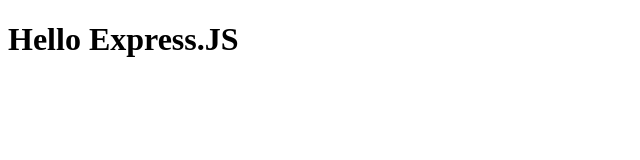
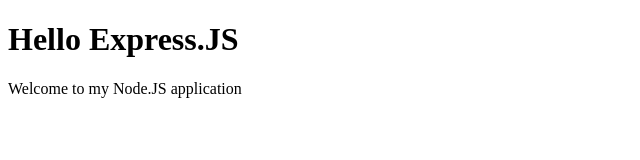
Before and after one commit to coloradojay/node_course, a website: page public/index.html in a window 1280 px wide. Shown: the whole page, without its empty margins (0-640 px from the left). Drawn offline with Linux system fonts and the light colour scheme.

Commit message:
Adding content on index

```diff
--- a/public/index.html
+++ b/public/index.html
@@ -6,5 +6,6 @@
 </head>
 <body>
     <h1>Hello Express.JS</h1>
+    <p>Welcome to my Node.JS application</p>
 </body>
 </html>
```
